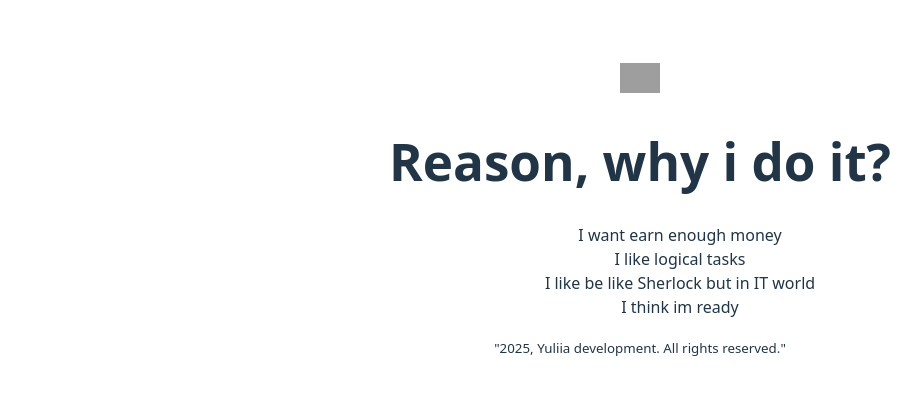
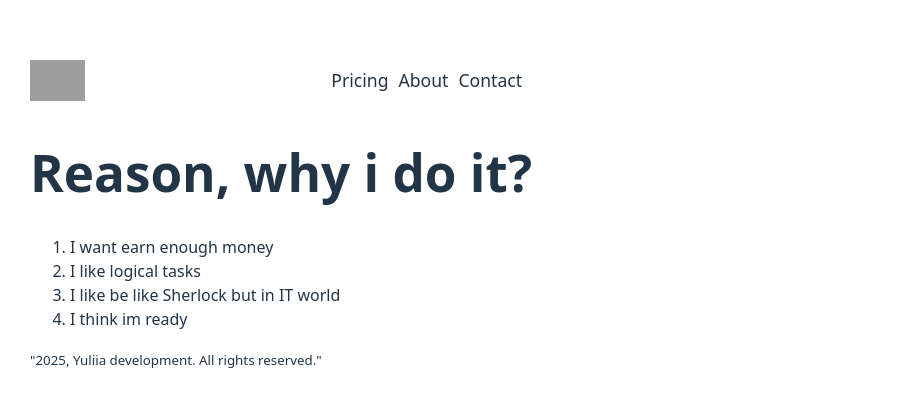
Before and after one commit to yuliiavolkova/my-first-react-app, a React (Vite) app: page / in a window 1280 px wide. Shown: the part 219-626 px from the top of the page, without its empty margins (0-923 px from the left). Built offline with nearby package versions, Linux system fonts and the light colour scheme; grey boxes are pictures that could not be loaded.

Commit message:
changes - separated elements

```diff
--- a/index.html
+++ b/index.html
@@ -3,6 +3,7 @@
   <head>
     <meta charset="UTF-8" />
     <link rel="icon" type="image/svg+xml" href="/vite.svg" />
+    <link rel="stylesheet" href="/src/index.css" />
     <meta name="viewport" content="width=device-width, initial-scale=1.0" />
     <title>Vite + React</title>
   </head>
--- a/src/main.jsx
+++ b/src/main.jsx
@@ -1,16 +1,21 @@
 import { StrictMode } from "react";
 
 import "./index.css";
-import App from "./App.jsx";
-
 import { createRoot } from "react-dom/client";
 import { Fragment } from "react";
 const root = createRoot(document.getElementById("root"));
 
 function Header() {
   return (
-    <header>
-      <img src="react-logo.png" width="40px" alt="React logo" />
+    <header className="header">
+      <img src="react-logo.png" className="nav-logo" alt="React logo" />
+      <nav>
+        <ul className="nav-list">
+          <li className="nav-list-item">Pricing</li>
+          <li className="nav-list-item">About</li>
+          <li className="nav-list-item">Contact</li>
+        </ul>
+      </nav>
     </header>
   );
 }
@@ -20,10 +25,10 @@ function MainComponent() {
     <main>
       <h1>Reason, why i do it?</h1>
       <ol>
-        <ol>I want earn enough money</ol>
-        <ol>I like logical tasks</ol>
-        <ol>I like be like Sherlock but in IT world</ol>
-        <ol>I think im ready</ol>
+        <li>I want earn enough money</li>
+        <li>I like logical tasks</li>
+        <li>I like be like Sherlock but in IT world</li>
+        <li>I think im ready</li>
       </ol>
     </main>
   );
```
Also changed, not shown: 1 other file (tests, documents, lock files or other folders).
